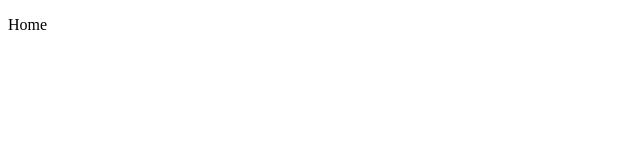
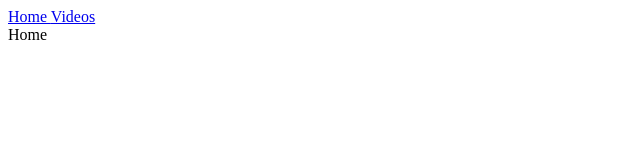
Before and after one commit to dydals3440/ReactStudySolo, a React (Create React App) app: page / in a window 1280 px wide. Shown: the top 160 px of the page, without its empty margins (0-640 px from the left). Built offline with nearby package versions, Linux system fonts and the light colour scheme.

Commit message:
React: Studying Router outlet

```diff
--- a/src/App.js
+++ b/src/App.js
@@ -1,15 +1,19 @@
 import "./App.css";
 import { createBrowserRouter, RouterProvider } from "react-router-dom";
+import NotFound from "./router/pages/NotFound";
+import Videos from "./router/pages/Videos";
+import Home from "./router/pages/Home";
+import Root from "./router/pages/Root";
 
 const router = createBrowserRouter([
   {
     path: "/",
-    element: <p>Home</p>,
-    errorElement: <p>Not Found😵</p>,
-  },
-  {
-    path: "videos",
-    element: <p>videos</p>,
+    element: <Root />,
+    errorElement: <NotFound />,
+    children: [
+      { index: true, element: <Home /> },
+      { path: "videos", element: <Videos /> },
+    ],
   },
 ]);
 
--- /dev/null
+++ b/src/router/Components/Navbar.jsx
@@ -0,0 +1,11 @@
+import React from "react";
+import { Link } from "react-router-dom";
+
+export default function Navbar() {
+  return (
+    <nav>
+      <Link to="/">Home </Link>
+      <Link to="/videos">Videos</Link>
+    </nav>
+  );
+}
--- /dev/null
+++ b/src/router/pages/Root.jsx
@@ -0,0 +1,12 @@
+import React from "react";
+import { Outlet } from "react-router-dom";
+import Navbar from "../Components/Navbar";
+
+export default function Root() {
+  return (
+    <div>
+      <Navbar />
+      <Outlet />
+    </div>
+  );
+}
```
